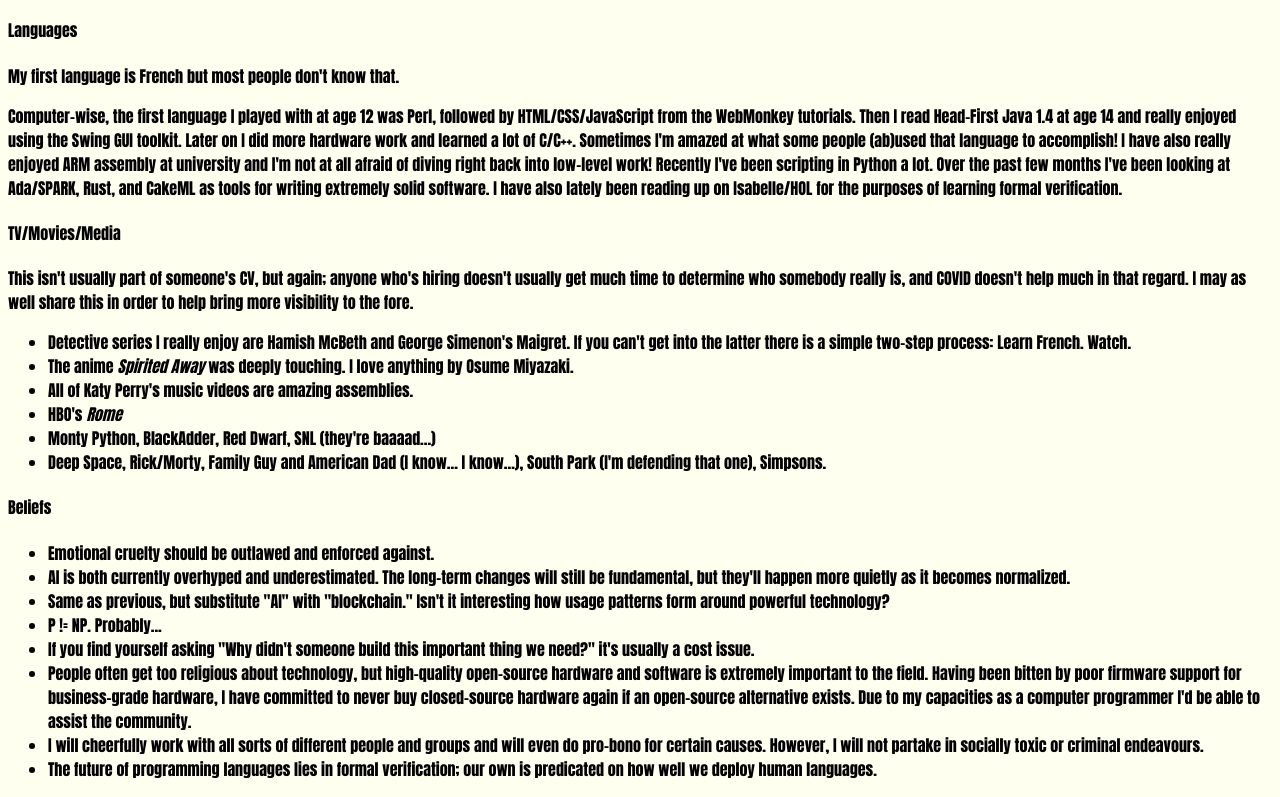
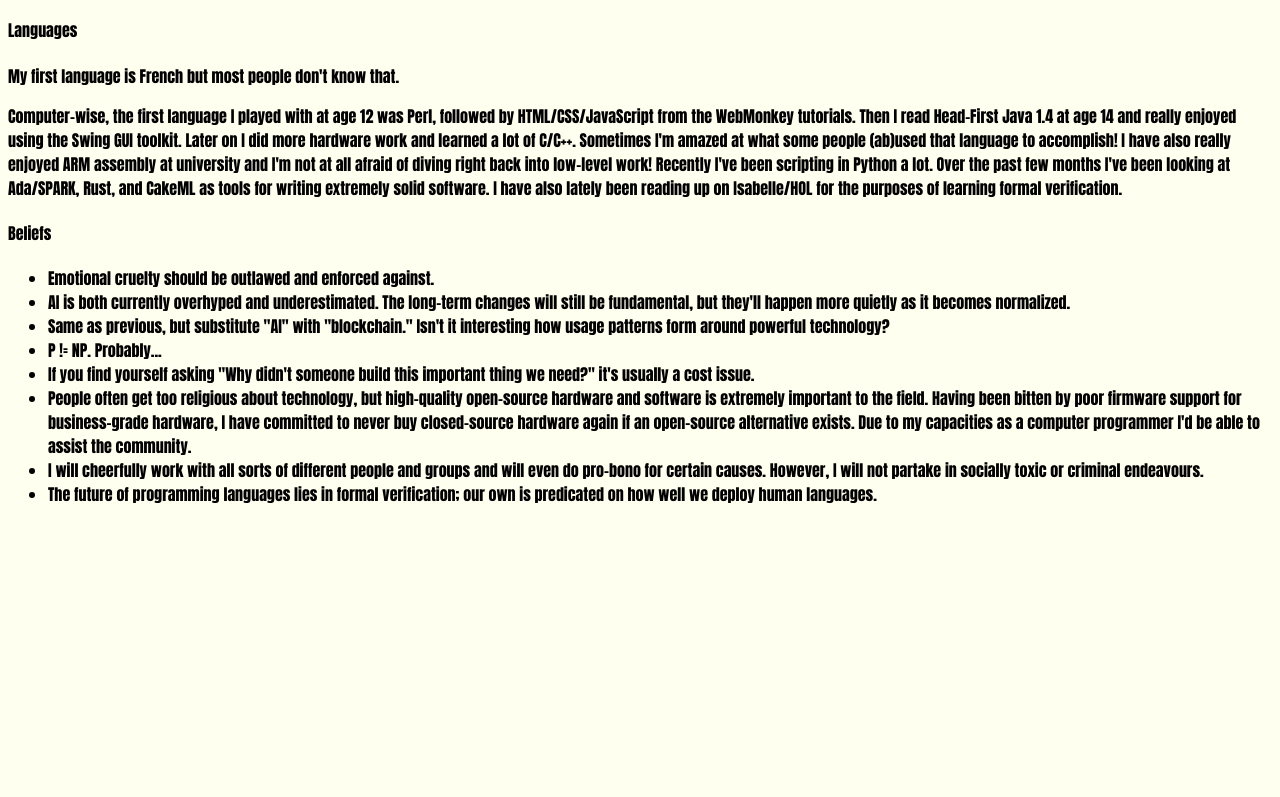
Before and after one commit to ColinGilbert/ColinGilbert.github.io, a plain HTML site: page index.html in a window 1280 px wide. Shown: the part 2299-3096 px from the top of the page. After the commit the page ends 2821 px from the top, so only its background shows below. Drawn offline with Linux system fonts and the light colour scheme.

Commit message:
Self-censor some more!

```diff
--- a/index.html
+++ b/index.html
@@ -90,16 +90,6 @@
 		<h4>Languages</h4>
 		<p>My first language is French but most people don't know that.</p>
 		<p>Computer-wise, the first language I played with at age 12 was Perl, followed by HTML/CSS/JavaScript from the WebMonkey tutorials. Then I read Head-First Java 1.4 at age 14 and really enjoyed using the Swing GUI toolkit. Later on I did more hardware work and learned a lot of C/C++. Sometimes I'm amazed at what some people (ab)used that language to accomplish! I have also really enjoyed ARM assembly at university and I'm not at all afraid of diving right back into low-level work! Recently I've been scripting in Python a lot. Over the past few months I've been looking at Ada/SPARK, Rust, and CakeML as tools for writing extremely solid software. I have also lately been reading up on Isabelle/HOL for the purposes of learning formal verification.</p>
-		<h4>TV/Movies/Media</h4>
-		<p>This isn't usually part of someone's CV, but again; anyone who's hiring doesn't usually get much time to determine who somebody really is, and COVID doesn't help much in that regard. I may as well share this in order to help bring more visibility to the fore.</p>
-		<ul>
-			<li>Detective series I really enjoy are Hamish McBeth and George Simenon's Maigret. If you can't get into the latter there is a simple two-step process: Learn French. Watch.</li>
-			<li>The anime <i>Spirited Away</i> was deeply touching. I love anything by Osume Miyazaki.</li>
-			<li>All of Katy Perry's music videos are amazing assemblies.</li>
-			<li>HBO's <i>Rome</i></li>
-			<li>Monty Python, BlackAdder, Red Dwarf, SNL (they're baaaad...)</li>
-			<li>Deep Space, Rick/Morty, Family Guy and American Dad (I know... I know...), South Park (I'm defending that one), Simpsons.</li>
-		</ul>
 		<h4>Beliefs</h4>
 		<ul>
 			<li>Emotional cruelty should be outlawed and enforced against.</li>
```
